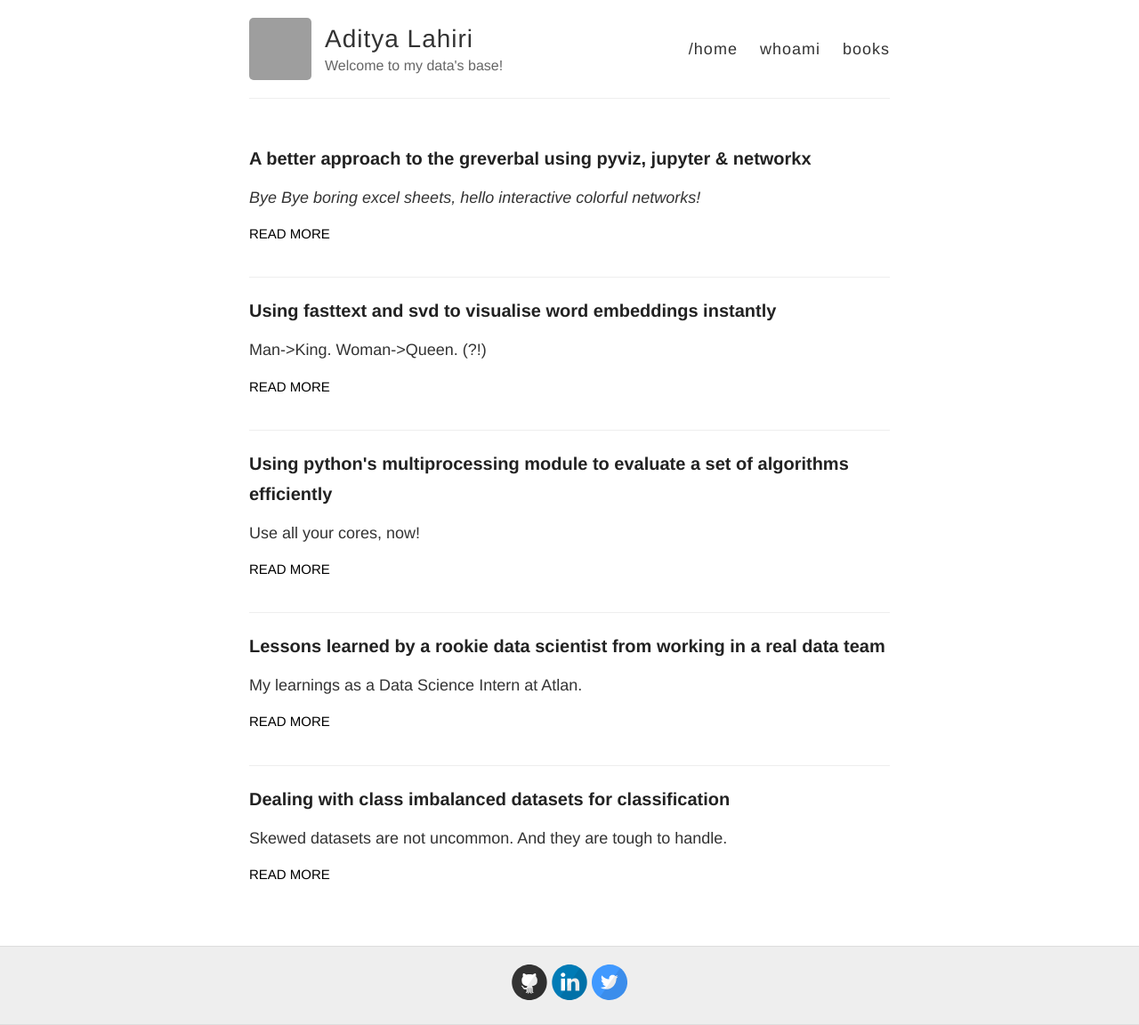
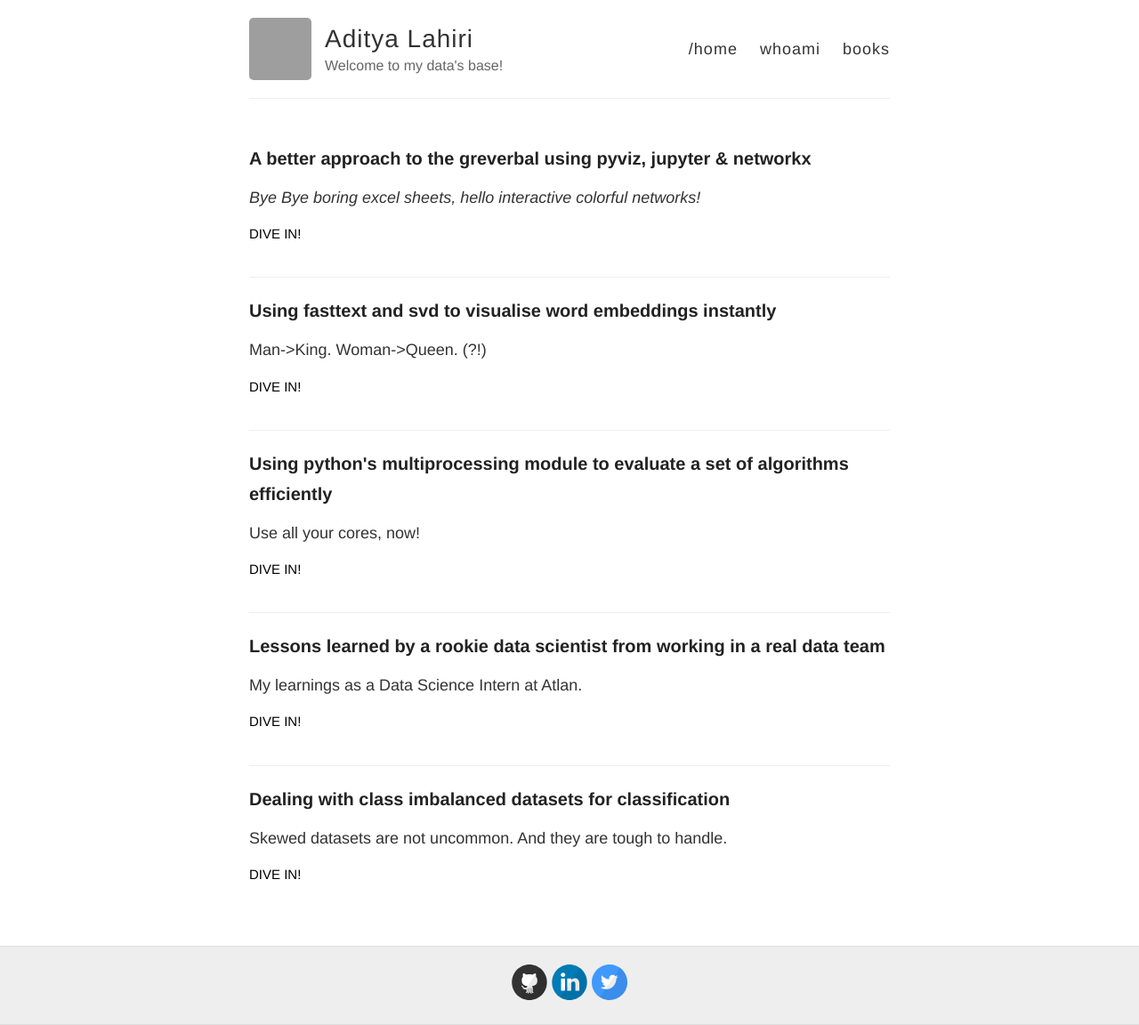
Before and after one commit to adityalahiri/adityalahiri.github.io, a Jekyll site: the page built from index.html, in a window 1280 px wide. Shown: the whole page at 89% size. Built offline with Jekyll 4.4.1, drawn with Linux system fonts in a browser that asks for light colours; grey boxes are pictures that could not be loaded.

Commit message:
Update index.html

```diff
--- a/index.html
+++ b/index.html
@@ -12,7 +12,7 @@
         {{ post.excerpt }}
       </div>
 
-      <a href="{{ site.baseurl }}{{ post.url }}" class="read-more">Read More</a>
+      <a href="{{ site.baseurl }}{{ post.url }}" class="read-more">Dive in!</a>
     </article>
   {% endfor %}
 </div>
```
